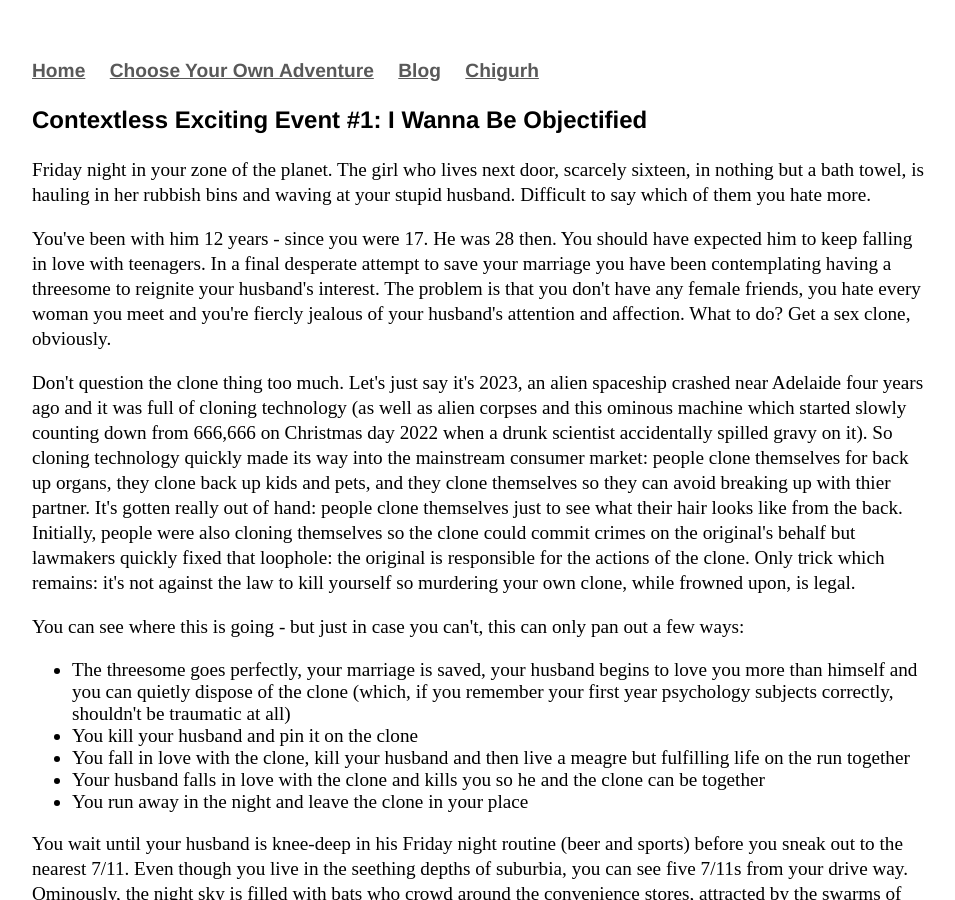
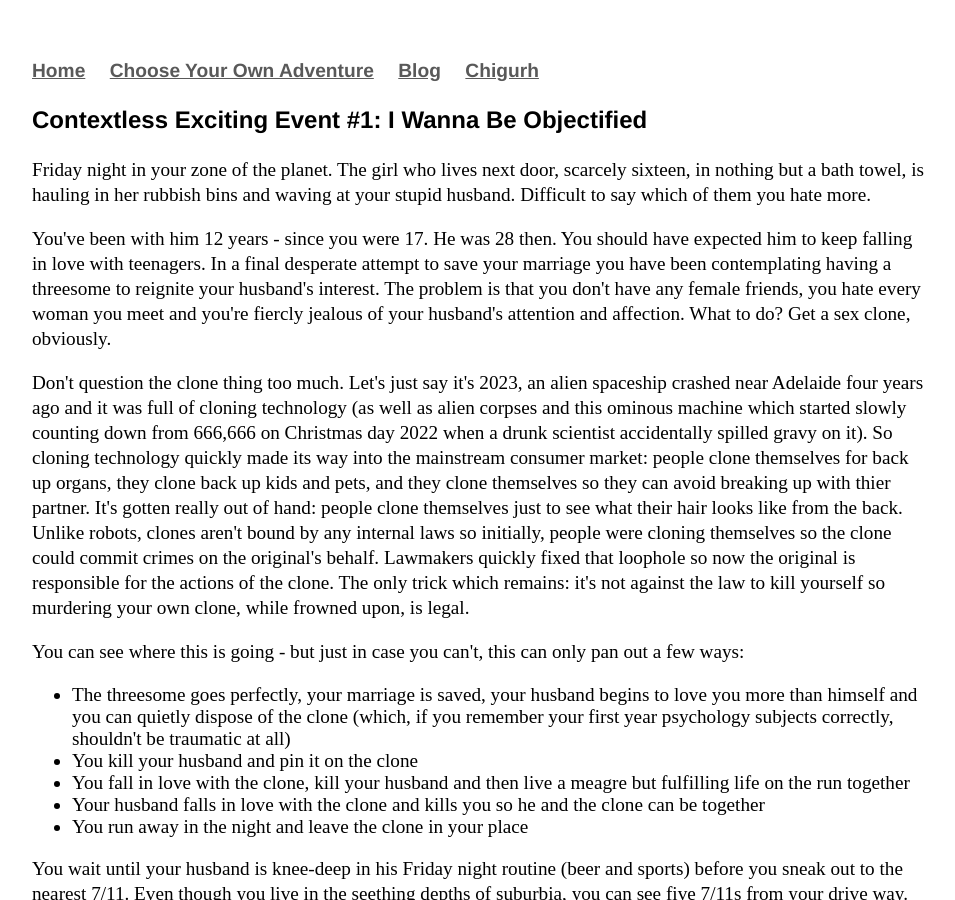
Before and after one commit to Pinelife/pinelife.github.io, a Jekyll site: the page built from Hellhole/excitingevent1.html, in a window 1280 px wide and 900 px high. Shown: the whole window, without its empty margins (160-1115 px from the left). Built offline with Jekyll 4.4.1, drawn with Linux system fonts in a browser that asks for light colours; some of the changed text lies outside the part shown.

Commit message:
Update excitingevent1.html

```diff
--- a/Hellhole/excitingevent1.html
+++ b/Hellhole/excitingevent1.html
@@ -18,9 +18,10 @@
   technology (as well as alien corpses and this ominous machine which started slowly counting down from 666,666 on Christmas day 2022 when a drunk scientist accidentally spilled gravy on it).
   So cloning technology quickly made its way into the mainstream consumer market: people clone themselves for back up organs, they clone back up kids and pets, and
   they clone themselves so they can avoid breaking up with thier partner. It's gotten really out of hand: people clone themselves just
-  to see what their hair looks like from the back. Initially, people were also cloning themselves so the clone could commit crimes on the
-  original's behalf but lawmakers quickly fixed that loophole: the original is responsible for the actions of the clone.
-  Only trick which remains: it's not against the law to kill yourself so murdering your own clone, while frowned upon, is legal.
+  to see what their hair looks like from the back. Unlike robots, clones aren't bound by any internal laws so initially, people were cloning
+  themselves so the clone could commit crimes on the original's behalf. Lawmakers quickly fixed that loophole so now the original is
+  responsible for the actions of the clone. The only trick which remains: it's not against the law to kill yourself so murdering your
+  own clone, while frowned upon, is legal.
 </p>
 <p>
   You can see where this is going - but just in case you can't, this can only pan out a few ways:</p>
@@ -110,13 +111,13 @@
   her thights you think you're going to suffocate.
 </p>
 <p>Eventually she spasms, squeaks and goes limp. You feel pleased with yourself - she's arched over you, resting her forehead against the headboard.
-You kiss her inner thighs and reach up to stroke her face. The sex playlist croons. Your husband laughs at Donkey.
-  You lie there peacefully for a minute before tapping her hip to prompt her to move off you.
+You kiss her inner thighs and reach up to stroke her face as the sex playlist croons. From the living room, you hear your husband laugh at Donkey.
+  You lie peacefully for a minute before tapping her hip to prompt her to move off you.
   She doesn't. You laugh as you shake her. She shakes with you but doesn't get off. You shove her and she tilts to the side,
   her forehead sliding down the headboard onto your husband's pillow. Her groin is still in your face.
 </p>
 <p>
-When you wriggle out from underneath her, you feel for a pulse but find none.
+When you wriggle out from underneath her, you feel for a pulse but find none. Her hands are still sticky.
 
   A little known error inherent in all clones produced by the Echo Chamber: they die when they cum.
 </p>
```
